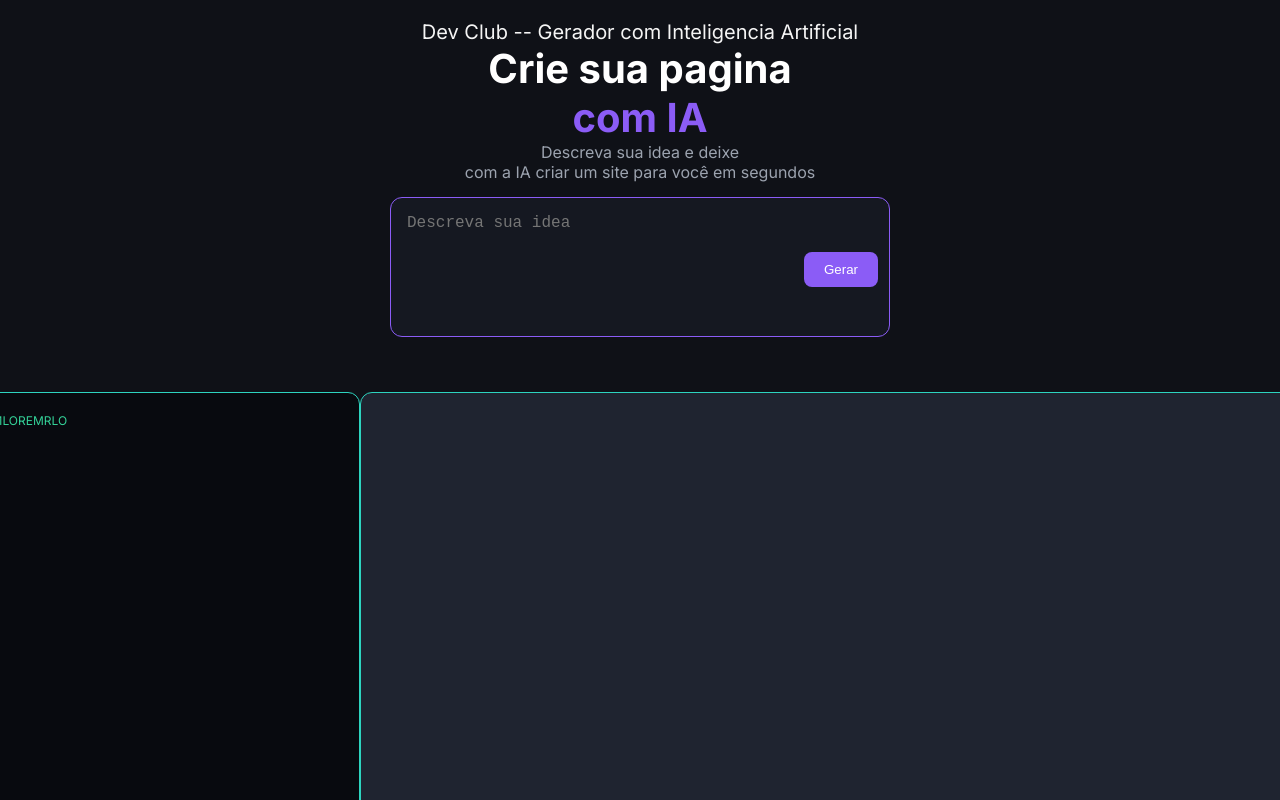
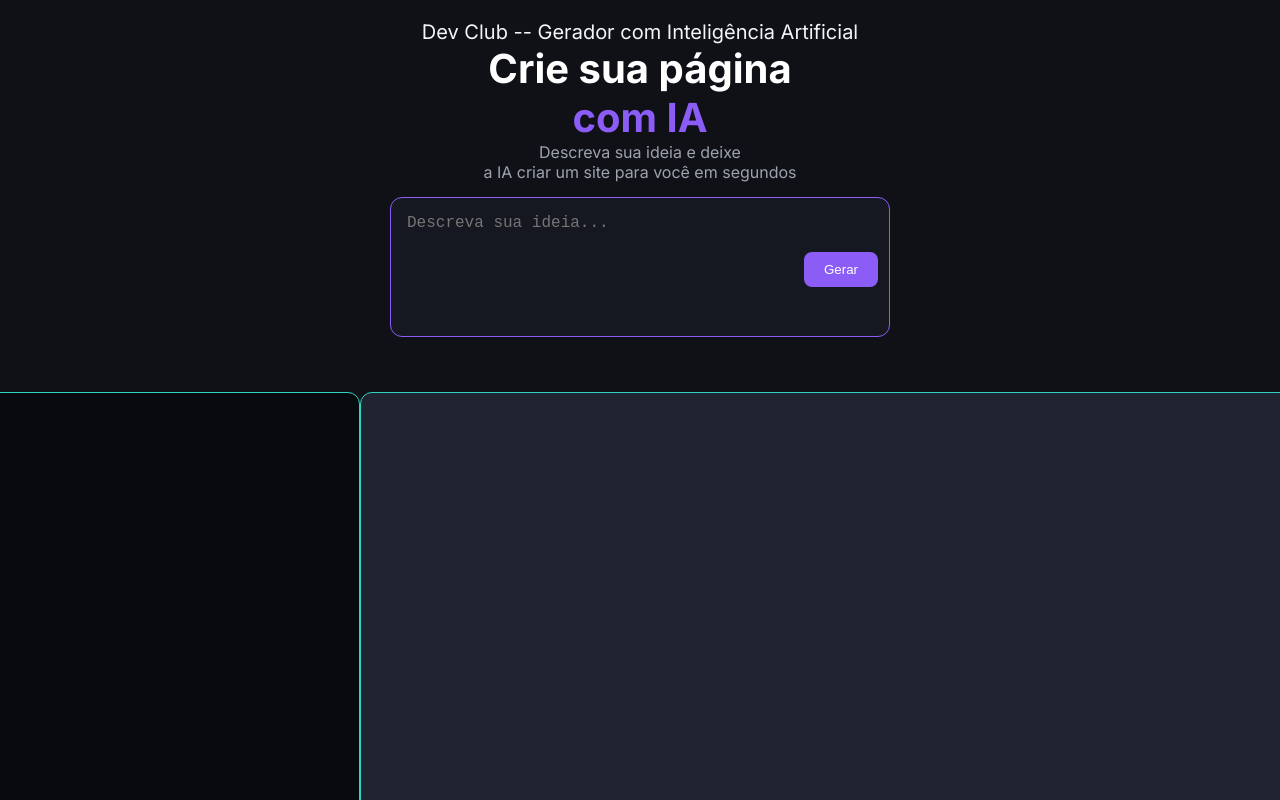
Before and after one commit to n3kaep/gerador-site-projeto1, a plain HTML site: page index.html in a window 1280 px wide. Shown: the top 800 px of the page. Drawn offline with Linux system fonts and the light colour scheme.

Commit message:
ids adicionados

```diff
--- a/index.html
+++ b/index.html
@@ -5,22 +5,52 @@
   <meta name="viewport" content="width=device-width, initial-scale=1.0">
 
   <link rel="stylesheet" href="style.css">
+
   <title>Dev Club TREINO</title>
 </head>
+
 <body>
+
   <section id="devclub-text">
-        <p class="p1">Dev Club -- Gerador com Inteligencia Artificial</p>
-        <h1 class="p2">Crie sua pagina <br><span class="comIA">com IA</span></h1>
-        <p class="p3">Descreva sua idea e deixe <br><span>com</span> a IA criar um site para você em segundos</p>
+    <p class="p1">Dev Club -- Gerador com Inteligência Artificial</p>
+
+    <h1 class="p2">
+      Crie sua página <br>
+      <span class="comIA">com IA</span>
+    </h1>
+
+    <p class="p3">
+      Descreva sua ideia e deixe <br>
+      a IA criar um site para você em segundos
+    </p>
   </section>
+
   <div class="input-area">
-        <textarea placeholder="Descreva sua idea"></textarea>
-        <button>Gerar</button>
+    <textarea
+      id="prompt"
+      placeholder="Descreva sua ideia..."
+    ></textarea>
+
+    <button id="btnGerar">
+      Gerar
+    </button>
   </div>
+
   <div class="caixa-resultado">
-        <p class="bloco-codigo">LOREMLOREMRLO</p>
-        <iframe class="bloco-site">RERERERERER</iframe>
+
+    <pre
+      class="bloco-codigo"
+      id="codigoGerado"
+    ></pre>
+
+    <iframe
+      class="bloco-site"
+      id="previewSite"
+    ></iframe>
+
   </div>
+
+  <script src="script.js"></script>
 
 </body>
 </html>
```
Lines whose indentation alone changed are shown as unchanged.
